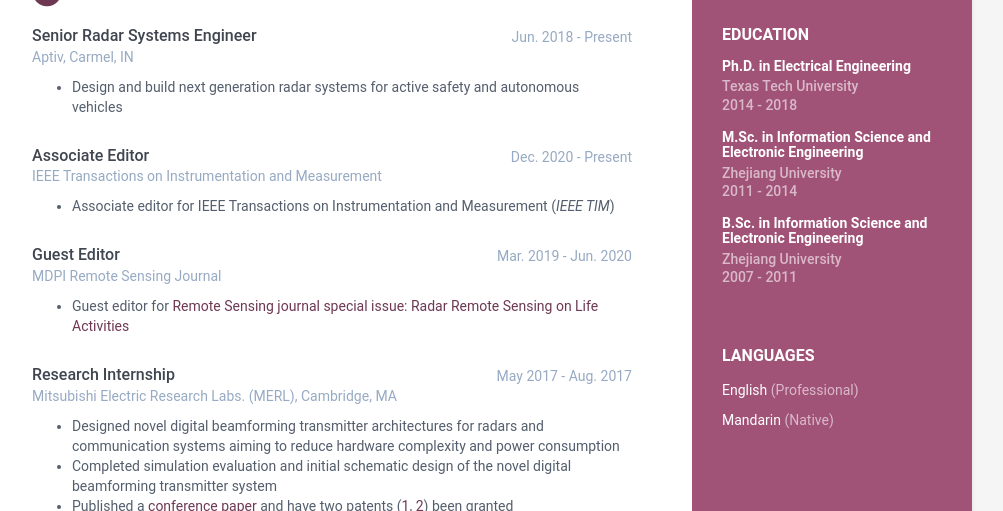
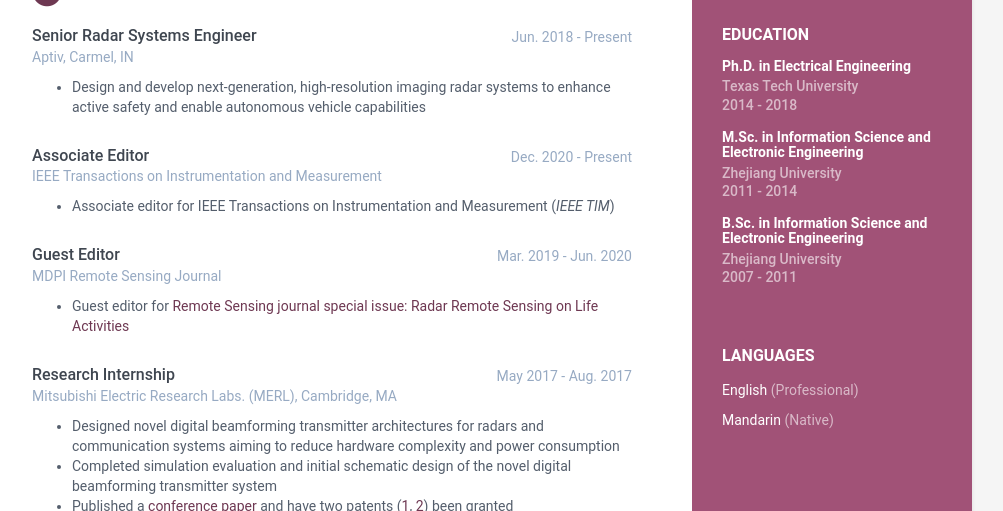
Before and after one commit to rookiepeng/zpeng-resume-cv, a Jekyll site: the page built from docs/index.html, in a window 1280 px wide and 900 px high, cut to the strip 389-900 px from the top of the window. Shown: the whole strip, without its empty margins (168-1171 px from the left). Built offline with Jekyll 4.4.1, drawn with Linux system fonts in a browser that asks for light colours; nearby versions of some CDN libraries; library files that are not in the unit come from our copies.

Commit message:
Update data.yml

```diff
--- a/docs/_data/data.yml
+++ b/docs/_data/data.yml
@@ -73,7 +73,7 @@ experiences:
       time: Jun. 2018 - Present
       company: Aptiv, Carmel, IN
       details: |
-          - Design and build next generation radar systems for active safety and autonomous vehicles
+          - Design and develop next-generation, high-resolution imaging radar systems to enhance active safety and enable autonomous vehicle capabilities
 
     - role: Associate Editor
       time: Dec. 2020 - Present
```
